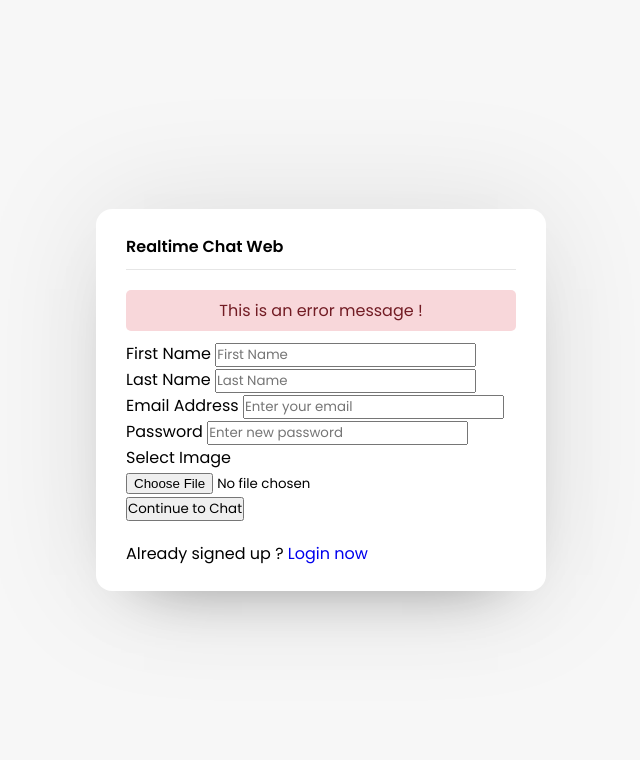
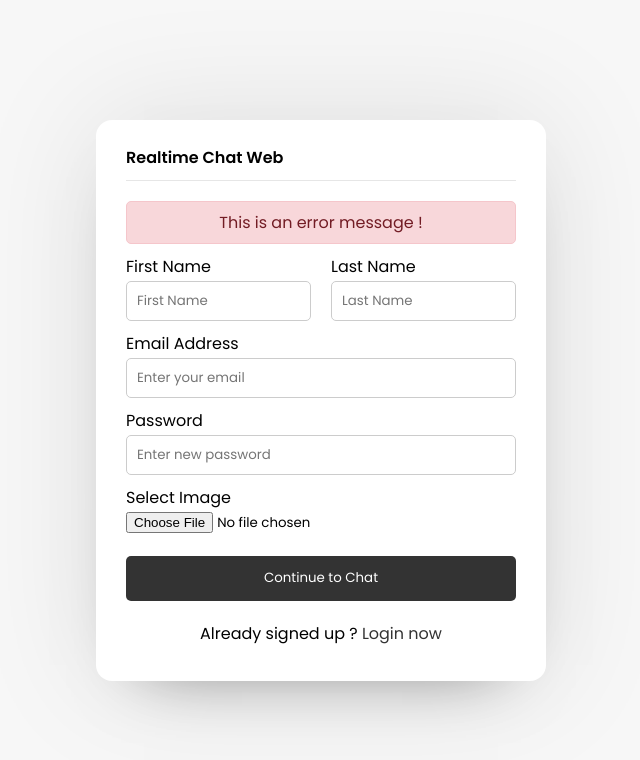
Before and after one commit to BFStReEt/Chat-RealTime, a PHP site: page / in a window 1280 px wide. Shown: the top 760 px of the page, without its empty margins (319-959 px from the left). Run offline with PHP 8.4, Linux system fonts and the light colour scheme.

Commit message:
Form register

```diff
--- a/index.html
+++ b/index.html
@@ -16,22 +16,23 @@
             <form action="#">
                 <div class="error-txt">This is an error message !</div>
                 <div class="name-details">
-                    <div class="field">
+                    <div class="field input">
                         <label>First Name</label>
                         <input type="text" placeholder="First Name">
                     </div>
 
-                    <div class="field">
+                    <div class="field input">
                         <label>Last Name</label>
                         <input type="text" placeholder="Last Name">
                     </div>
+                </div>
 
-                    <div class="field">
+                <div class="field input">
                     <label>Email Address</label>
                     <input type="text" placeholder="Enter your email">
                 </div>
 
-                    <div class="field">
+                <div class="field input">
                     <label>Password</label>
                     <input type="text" placeholder="Enter new password">
                 </div>
@@ -41,9 +42,8 @@
                     <input type="file">
                 </div>
 
-                    <div class="field">
+                <div class="field button">
                     <input type="submit" value="Continue to Chat">
-                    </div>
                 </div>
             </form>
 
--- a/style.css
+++ b/style.css
@@ -47,4 +47,70 @@ body {
     text-align: center;
     border-radius: 5px;
     margin-bottom: 10px;
+    border: 1px solid #f5c6cb;
 }
+
+.form form .name-details {
+    display: flex;
+}
+
+.form .name-details .field:first-child {
+    margin-right: 10px;
+}
+
+.form .name-details .field:last-child {
+    margin-left: 10px;
+}
+
+.form form .field {
+    display: flex;
+    flex-direction: column;
+    margin-bottom: 10px;
+}
+
+.form form .field label {
+    margin-bottom: 2px;
+}
+
+.form form .field input {
+    outline: none;
+}
+
+.form form .input input {
+    height: 40px;
+    width: 100%;
+    font-style: 16px;
+    padding: 0 10px;
+    border: 1px solid #ccc;
+    border-radius: 5px;
+}
+
+.form form .image input {
+    font-size: 17px;
+}
+
+.form form .button input {
+    margin-top: 13px;
+    height: 45px;
+    border: none;
+    font-style: 17px;
+    font-weight: 400;
+    background: #333;
+    color: #fff;
+    border-radius: 5px;
+    cursor: pointer;
+}
+
+.form .link {
+    text-align: center;
+    margin: 10px 0;
+    font-style: 17px;
+}
+
+.form .link a {
+    color: #333;
+}
+
+.form .link a:hover {
+    text-decoration: underline;
+}
```
Lines whose indentation alone changed are shown as unchanged.
